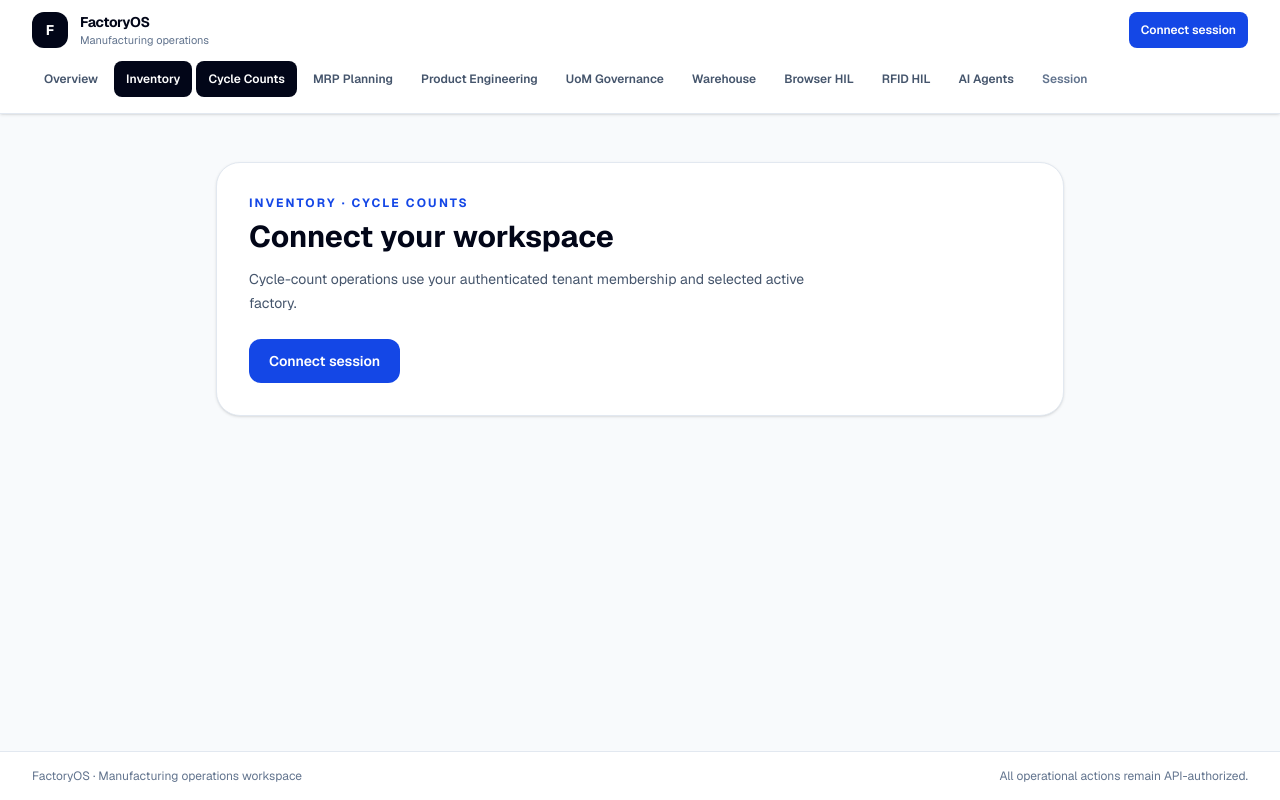
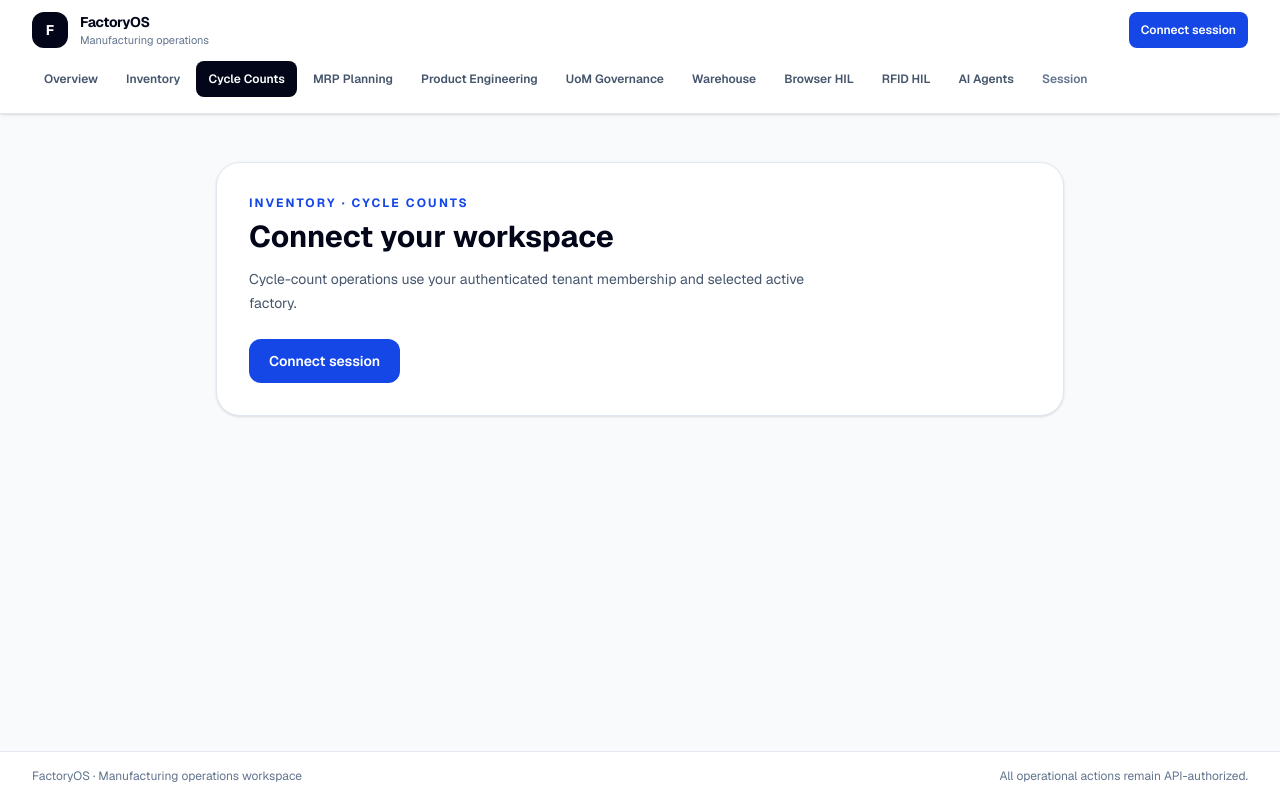
Before and after one commit to RakibulhasanUtsho07/factoryos, a Next.js app in the folder apps/web/: page /inventory/cycle-counts in a window 1280 px wide. Built offline with nearby package versions, Linux system fonts and the light colour scheme.

Commit message:
fix(web): highlight only the most specific workspace navigation entry

```diff
--- a/apps/web/src/components/workspace-navigation.tsx
+++ b/apps/web/src/components/workspace-navigation.tsx
@@ -106,7 +106,14 @@ export function WorkspaceNavigation() {
           {navigation.map((item) => {
             const active = item.href === "/"
               ? pathname === "/"
-              : pathname === item.href || pathname.startsWith(item.href + "/");
+              : pathname === item.href || (
+                pathname.startsWith(item.href + "/")
+                && !navigation.some((nestedItem) =>
+                  nestedItem.href !== item.href
+                  && nestedItem.href.startsWith(item.href + "/")
+                  && (pathname === nestedItem.href || pathname.startsWith(nestedItem.href + "/"))
+                )
+              );
             return (
               <Link
                 key={item.href}
```
